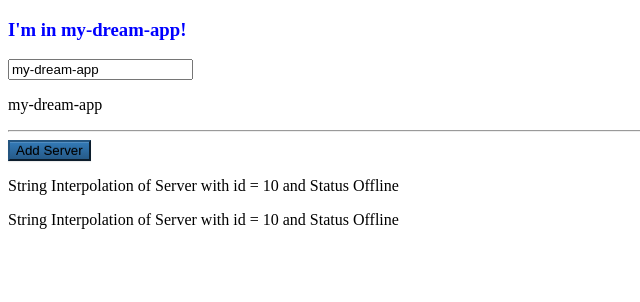
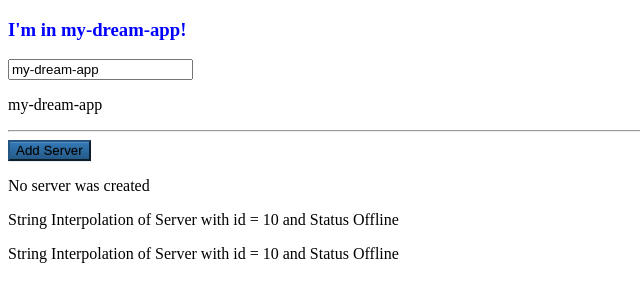
Before and after one commit to nilgupta/angularPractice, an Angular app: page / in a window 1280 px wide. Shown: the top 302 px of the page, without its empty margins (0-640 px from the left). Built offline with nearby package versions, Linux system fonts and the light colour scheme.

Commit message:
event binding

```diff
--- a/src/app/servers/servers.component.html
+++ b/src/app/servers/servers.component.html
@@ -1,3 +1,4 @@
-<button type="button" class="btn btn-primary" [disabled]="!addNewServers">Add Server</button>
+<button type="button" class="btn btn-primary" [disabled]="!addNewServers" (click)="changeServerStatus()">Add Server</button>
+<p>{{ serverCreationStatus }}</p>
 <app-server></app-server>
 <app-server></app-server>
--- a/src/app/servers/servers.component.ts
+++ b/src/app/servers/servers.component.ts
@@ -7,6 +7,7 @@
 })
 export class ServersComponent implements OnInit {
 addNewServers =false;
+serverCreationStatus = 'No server was created';
   constructor(  ) {
     setTimeout(() => {
       this.addNewServers=true;
@@ -15,5 +16,7 @@
 
   ngOnInit(): void {
   }
-
+changeServerStatus(){
+  this.serverCreationStatus = 'server was created';
 }
+}
```
